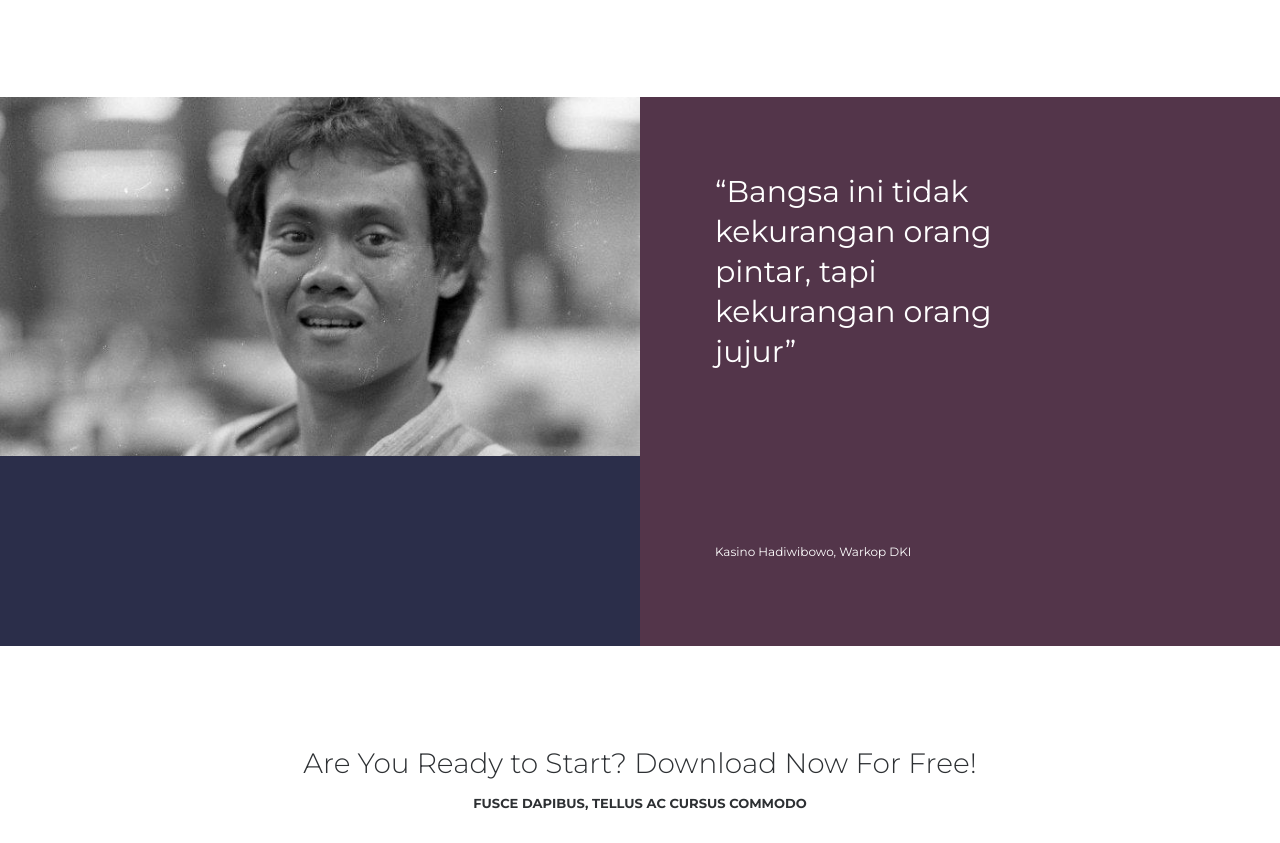
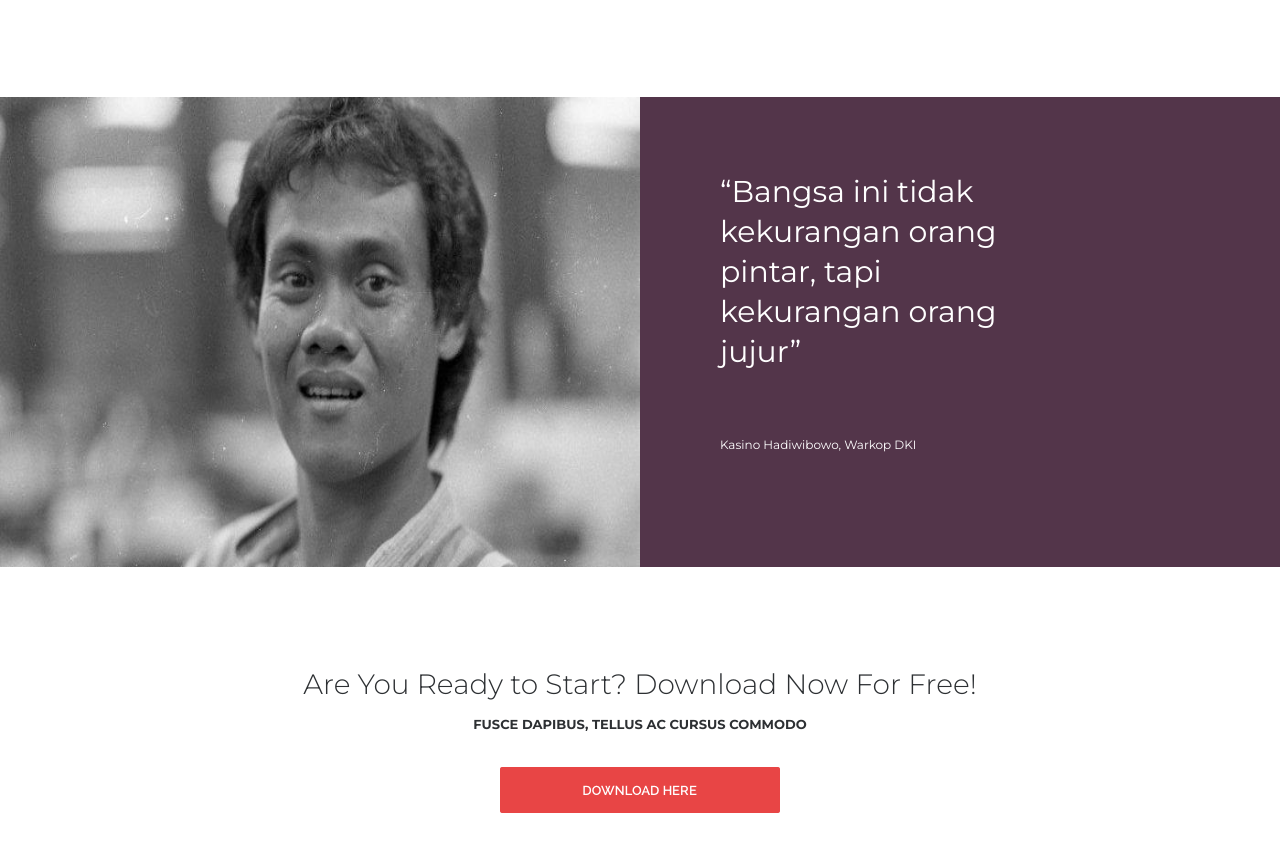
Before and after one commit to Dwipuspa/dwipuspa.github.io, a plain HTML site: page Task03/index.html in a window 1280 px wide. Shown: the part 2728-3571 px from the top of the page. Drawn offline with nearby package versions, Linux system fonts and the light colour scheme.

Commit message:
Add files via upload

```diff
--- a/Task03/style.css
+++ b/Task03/style.css
@@ -195,7 +195,7 @@ h1{
 	color: #ffffff;
 }
 .notes{
-	padding: 75px;
+	padding: 75px 75px 70px 80px;
 }
 .box{
 	width: 50%;
@@ -212,16 +212,19 @@ h1{
 }
 .client-photo{
 	display: block;
-	height: 500px;
 }
 .client-photo img{
 	width: 100%;
     vertical-align: middle;
     border-style: none;
     position: relative;
+	height: 470px;
 }
 .quote{
-	width: 60%;
+	width: 70%;
+}
+.comment{
+	height: 253px;
 }
 .comment .quotesign{
     line-height: 40px;
@@ -316,6 +319,3 @@ h1{
 	font-weight: 500;
 	font-family: 'Raleway', sans-serif;
 }
-.footer-last p{
-
-}
```
